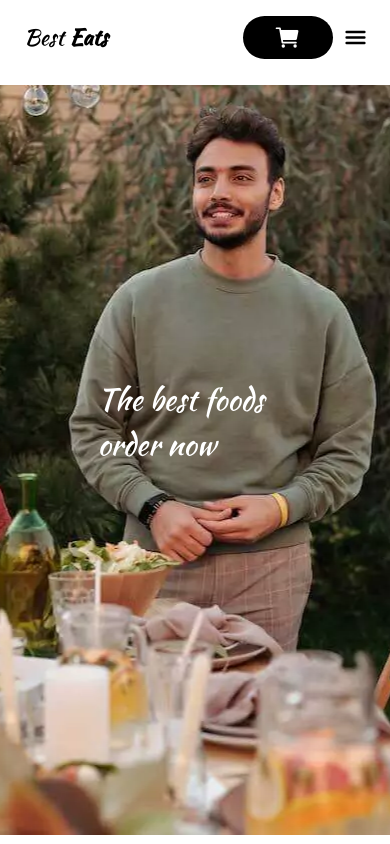
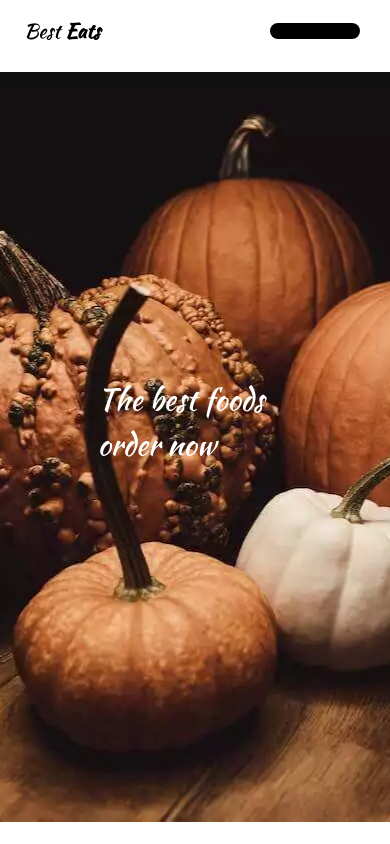
Before and after one commit to HodaNabeil/BestFood, a React (Create React App) app: page /contect in a window 390 px wide. Built offline with nearby package versions, Linux system fonts and the light colour scheme; a web font is replaced by a local one.

Commit message:
updatestyle footer and logo

```diff
--- a/src/Page/About.jsx
+++ b/src/Page/About.jsx
@@ -6,7 +6,7 @@ import ScrollTopButton from '../components/ScrollTopButton';
 
 function About() {
   return (
-    <section className=" max-w-[1640px] m-auto p-6  pb-[0]">
+    <section className=" max-w-[1640px] m-auto p-6  pb-[0] overflow-hidden">
         <h2
         className='  font_2 font-bold text-[25px] md:text-[40px]
         flex justify-center items-center m-[30px] '>
--- a/src/Style/MenuOrder.css
+++ b/src/Style/MenuOrder.css
@@ -1,6 +1,6 @@
 
 .background_img{
-  background: url(../Img/background.webp);
+  background: url(../Img/bbackg.webp);
   border-radius: 8px;
   object-fit: cover;
   background-position: center;
--- a/src/components/InputFooter.jsx
+++ b/src/components/InputFooter.jsx
@@ -17,7 +17,7 @@ function InputFooter() {
         focus:outline-none px-[30px]  rounded-[50px]" />
         <input type="submit"
         className=" flex   items-center justify-center
-        w-[100px]  ml-[10px] cursor-pointer my-[10px]
+          max-w-[100px]  ml-[10px] cursor-pointer my-[10px]
         text-center bg-[#f97316] text-[#fff] rounded-[50px]
         text-[14px] p-[4px]"
           />
--- a/src/components/Logo.jsx
+++ b/src/components/Logo.jsx
@@ -3,7 +3,7 @@ import {Link} from 'react-router-dom'
 
 function Logo() {
   return (
-    <Link to={'/home'} className='  font_2 top-[10px] text-[22px]   md:text-[30px] md:top-[50px]   lg:text-4xl  px-2'>
+    <Link to={'/home'} className='  font_2 top-[6px] text-[20px]   md:text-[30px] md:top-[50px]   lg:text-4xl  px-2'>
         Best <span className='  font_2 font-bold '> Eats</span>
     </Link>
   )
```
Also changed, not shown: public/pizza-outline.svg (added), src/Img/background.webp (deleted).
